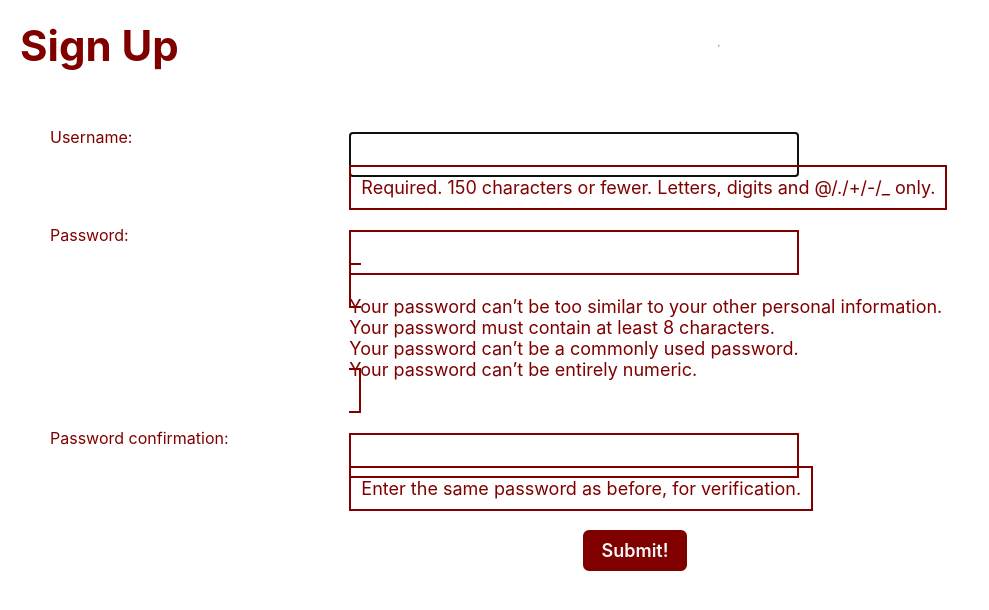
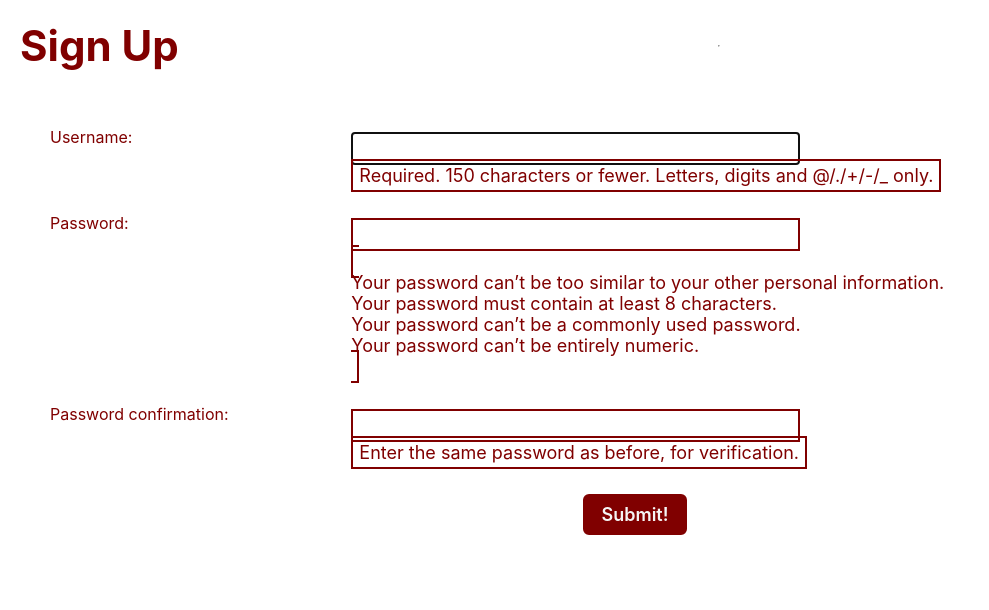
Before and after one commit to vzarate-94/sanmiguelinc, a Django app: page /accounts/signup/ in a window 1280 px wide. Shown: the part 50-660 px from the top of the page, without its empty margins (0-989 px from the left). Run offline with Django 3.2, Linux system fonts and the light colour scheme.

Commit message:
fix signup form

```diff
--- a/main_app/static/css/form.css
+++ b/main_app/static/css/form.css
@@ -26,11 +26,10 @@ td {
 
 td > * {
   width: 50%;
-  padding: 2px 4px;
+  padding: 4px 6px;
   font-size: var(--font-l);
   border: 2px solid maroon;
   margin-top: 10px;
-  padding: 10px;
 }
 
 td > textarea {
--- a/main_app/static/css/rooftop-details.css
+++ b/main_app/static/css/rooftop-details.css
@@ -73,3 +73,4 @@
     max-width: 250px;
     margin-right: 25px;
   }
+}
```
Also changed, not shown: README.md.
